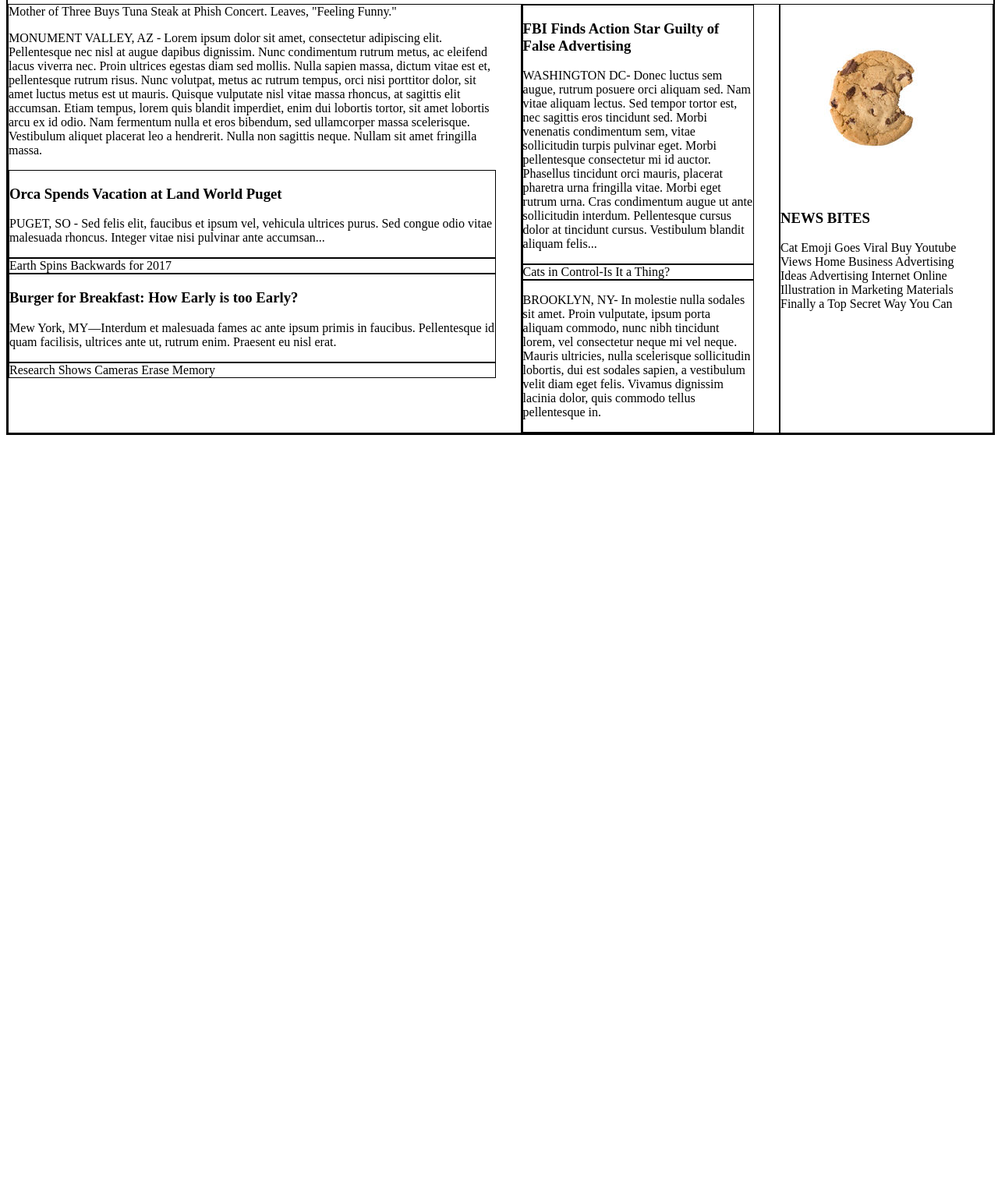
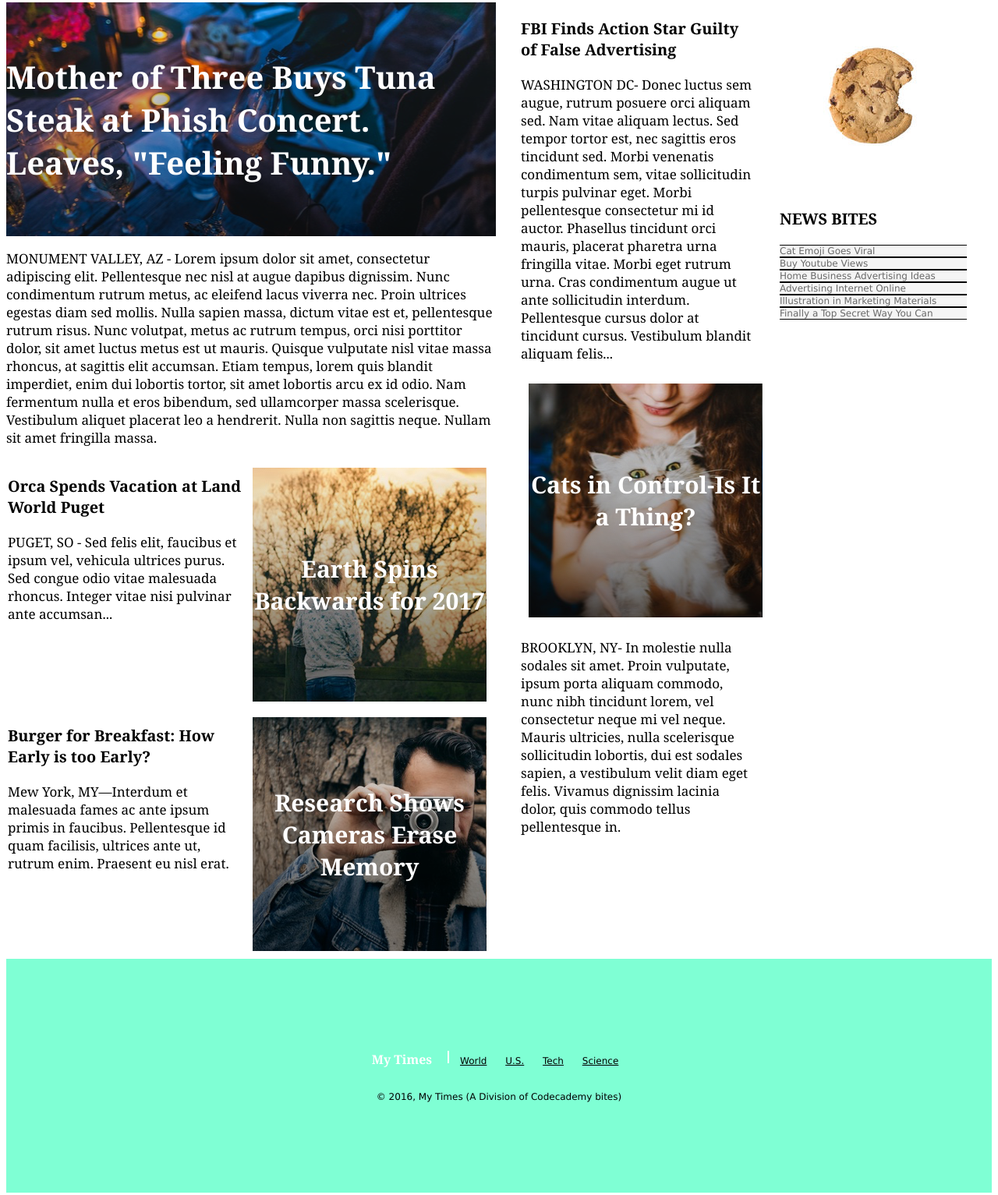
Before and after one commit to bzavadil/mytimes, a plain HTML site: page index.html in a window 1280 px wide. Shown: the part 121-1654 px from the top of the page at 78% size. Before the commit the page ends 800 px from the top, so only its background shows below. Drawn offline with Linux system fonts and the light colour scheme.

Commit message:
final product

```diff
--- a/index.html
+++ b/index.html
@@ -28,7 +28,7 @@
     <div class="content">
       <div class="column large">
           <div class="leadstory">
-            <div class="leadstory text">
+            <div class="leadstoryphoto">
            <span>Mother of Three Buys Tuna Steak at Phish Concert. Leaves, "Feeling Funny."</span>
             </div>
           <p class="maincontent">
@@ -47,7 +47,7 @@
               vehicula ultrices purus. Sed congue odio vitae malesuada rhoncus.
               Integer vitae nisi pulvinar ante accumsan...</p>
           </div>
-        <div class="phototext">
+        <div class="phototext" id="earth">
           <span>Earth Spins Backwards for 2017</span>
         </div>
         <div class="story">
@@ -56,7 +56,7 @@
             in faucibus. Pellentesque id quam facilisis, ultrices ante ut,
             rutrum enim. Praesent eu nisl erat.</p>
         </div>
-        <div class="phototext">
+        <div class="phototext" id="cameras">
           <span>Research Shows Cameras Erase Memory</span>
         </div>
       </div>
@@ -73,7 +73,7 @@
             Pellentesque cursus dolor at tincidunt cursus. Vestibulum blandit
             aliquam felis...</p>
         </div>
-        <div class="phototext">
+        <div class="phototext" id="cats">
           <span>Cats in Control-Is It a Thing?</span>
         </div>
         <div class="story">
@@ -92,11 +92,34 @@
         </div>
         <div class="newsbites">
           <h3>NEWS BITES</h3>
-          <p>Cat Emoji Goes Viral Buy Youtube Views Home Business
-            Advertising Ideas Advertising Internet Online Illustration
-            in Marketing Materials Finally a Top Secret Way You Can</p>
+          <span>Cat Emoji Goes Viral</span>
+          <span>Buy Youtube Views</span>
+          <span> Home Business Advertising Ideas</span>
+          <span>Advertising Internet Online</span>
+          <span>Illustration in Marketing Materials</span>
+          <span>Finally a Top Secret Way You Can</span>
         </div>
       </div>
     </div>
+    <footer>
+      <div class="info">
+       <span class="footertimes">My Times</span>
+       <nav>
+         <span>
+           <a href="#">World</a>
+         </span>
+         <span>
+           <a href="#">U.S.</a>
+         </span>
+         <span>
+           <a href="#">Tech</a>
+         </span>
+         <span>
+           <a href="#">Science</a>
+        </span>
+      </nav>
+    </div>
+      <p class="copywright">© 2016, My Times (A Division of Codecademy bites)</p>
+    </footer>
   </body>
 </html>
--- a/style.css
+++ b/style.css
@@ -41,7 +41,6 @@ nav span {
 .content {
   display: flex;
   width: 100%;
-  border: 2px solid black;
   padding-top: 116px;
   justify-content: space-between;
 }
@@ -55,34 +54,159 @@ nav span {
 
 .column.large {
   width: 630px;
-  border: 1px solid black;
   display: flex;
+  flex-direction: row;
+  flex-basis: 630px;
+  flex-wrap: wrap;
+  align-content: space-around;
+  justify-content: space-around;
 }
 
 .column.medium {
   width: 300px;
-  border: 1px solid black;
   display: flex;
+  flex-wrap: wrap;
+  align-content: flex-start;
+  justify-content: flex-start;
 }
 
 .column.small {
   width: 240px;
-  border: 1px solid black;
   display: flex;
+  flex-direction: column;
+  flex-wrap: nowrap;
 }
 
-.maincontent #leadphotocontent {
-  border: 1px solid black;
+.leadstory {
+  display: flex;
+  flex-direction: column;
 }
 
-.maincontent #leadcontent {
-  border: 1px solid black;
+.leadstoryphoto {
+  background-image: url("./resources/images/mainstory.png");
+  flex-basis: 300px;
+  flex-shrink: 1;
+  flex-grow: 1;
+  display: flex;
+  overflow: hidden;
+  font-family: Georgia;
+  font-weight: bold;
+  font-size: 40px;
+  color: white;
+  justify-content: center;
+  align-items: center;
+}
+
+.maincontent {
+  font-family: Georgia;
+  font-size: 17px;
+  color: black;
 }
 
 .story {
-  border: 1px solid black;
+  font-family: Georgia;
+  font-size: 17px;
+  color: black;
+  height: auto;
+  width: 300px;
+  flex-basis: 300px;
 }
 
 .phototext {
-  border: 1px solid black;
+  font-family: Georgia;
+  font-weight: bold;
+  color: white;
+  font-size: 30px;
+  height: 300px;
+  width: 300px;
+  margin: 10px;
+  text-align: center;
 }
+
+.newsbites {
+  font-family: Georgia;
+  font-size: 17px;
+  color: black;
+  display: flex;
+  flex-direction: column;
+  flex-basis: 240px;
+}
+
+#earth {
+  background-image: url(./resources/images/fall.png);
+  display: flex;
+  overflow: hidden;
+  justify-content: center;
+  align-items: center;
+}
+
+#cameras {
+  background-image: url(./resources/images/cameraman.png);
+  display: flex;
+  overflow: hidden;
+  justify-content: center;
+  align-items: center;
+}
+
+#cats {
+  background-image: url(./resources/images/cat.png);
+  display: flex;
+  overflow: hidden;
+  justify-content: center;
+  align-items: center;
+}
+
+.newsbites {
+  display; flex;
+  flex-direction: column;
+}
+
+.newsbites span {
+  margin: 0;
+  padding: 0;
+  border-top: 1px solid black;
+  border-bottom: 1px solid black;
+  background-color: WhiteSmoke;
+  font-family: Verdana;
+  font-size: 12px;
+  color: dimgray;
+  flex-direction: column;
+  display: block;
+}
+
+.footertimes {
+  font-size: 16px;
+  font-weight: bold;
+  padding-right: 20px;
+  border-right: 2px solid white;
+  color: white;
+  font-family: Georgia;
+  height: 16px;
+  display: inline-block;
+}
+
+footer {
+  width: 100%;
+  height: 300px;
+  display: flex;
+  background-color: aquamarine;
+  margin: auto;
+  font-family: Verdana;
+  font-size: 12px;
+  justify-content: center;
+  align-items: center;
+  flex-direction: column;
+}
+
+.info {
+  display: block;
+}
+
+.copywright {
+  display: block;
+}
+
+footer nav {
+  display: inline-block;
+  padding: 0;
+}
```
Also changed, not shown: resources/images/cat.png (added).
